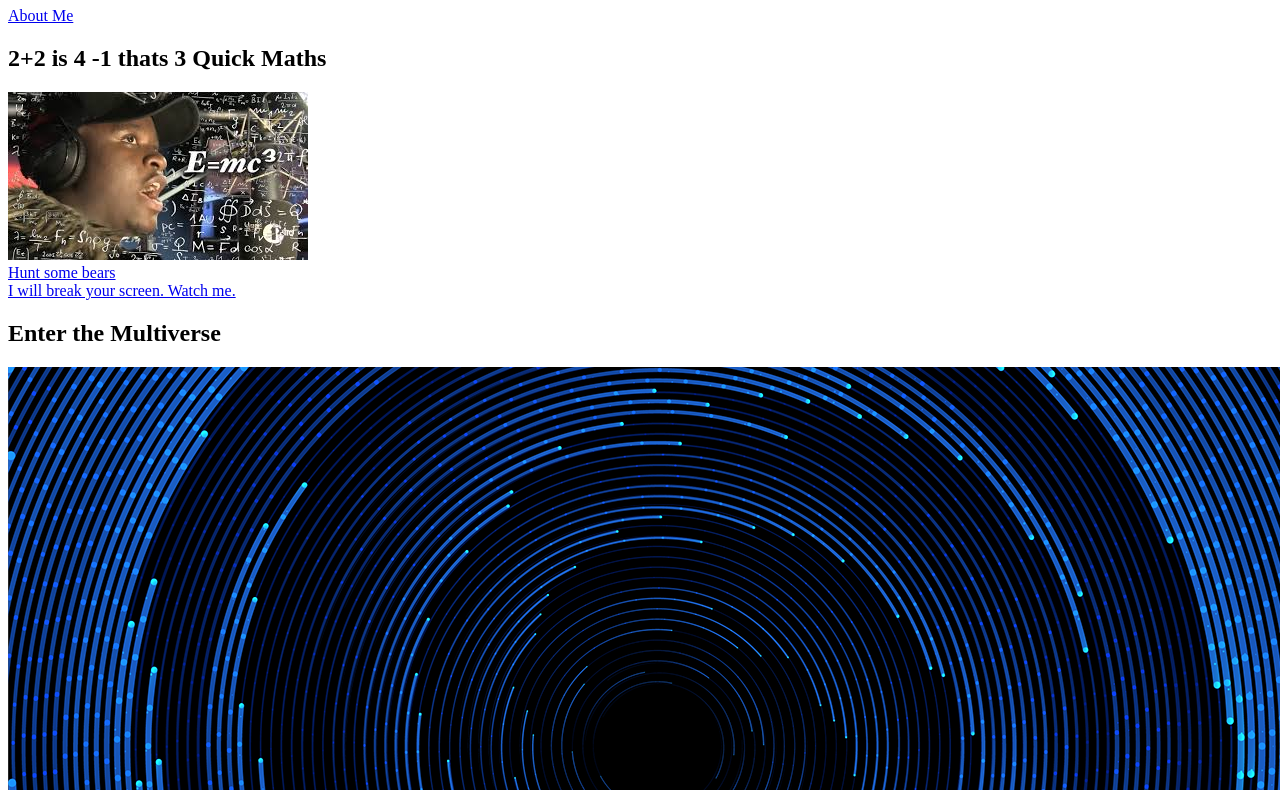
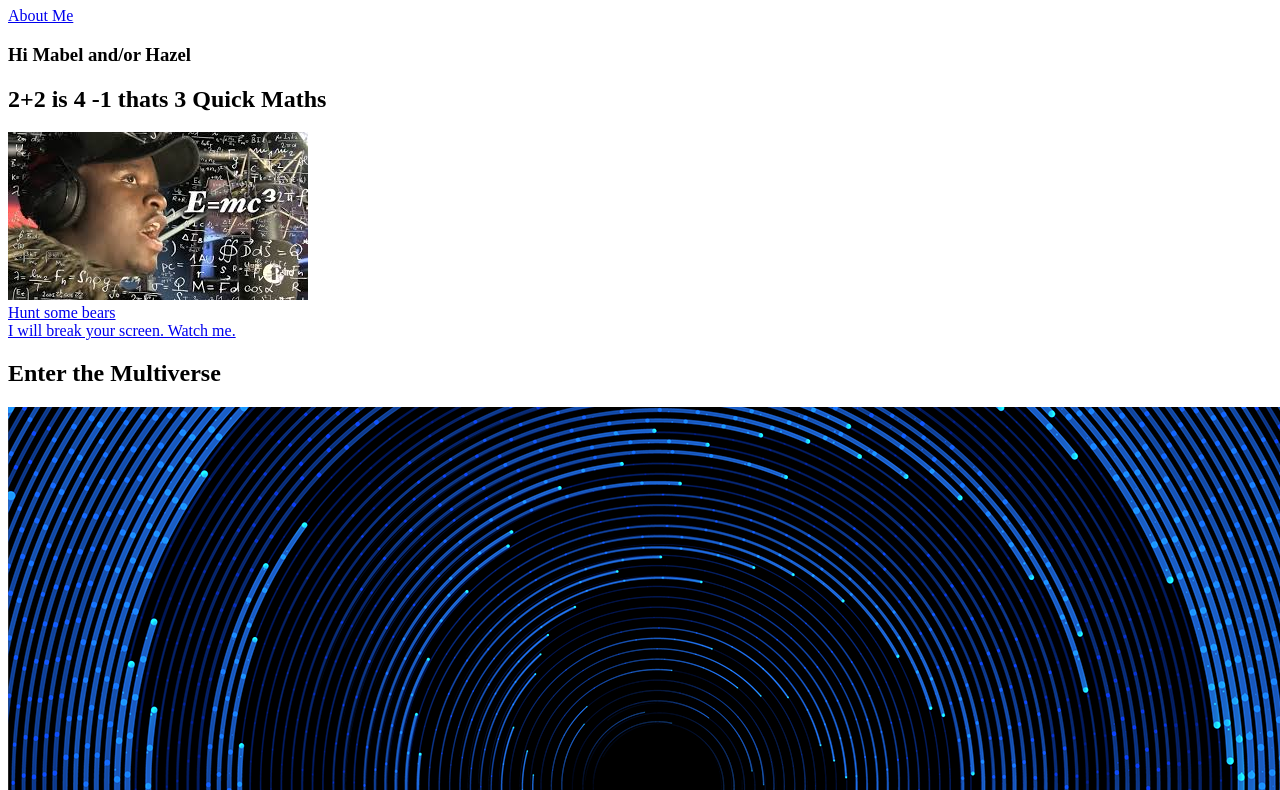
Before and after one commit to airborne-robots/airborne-robots.github.io, a website: page index.html in a window 1280 px wide. Shown: the part 73-863 px from the top of the page. Drawn offline with Linux system fonts and the light colour scheme.

Commit message:
Update index.html

```diff
--- a/index.html
+++ b/index.html
@@ -6,6 +6,7 @@
   <body>
     <h1>The Site of The Web</h1>
     <a href="aboutme/aboutme.html">About Me</a>
+    <h3>Hi Mabel and/or Hazel</h3>
     <div id="factsbro">
       <h2>2+2 is 4 -1 thats 3 Quick Maths</h2>
       <img src="quickmaths.jpeg" alt="Quick Maths">
```
